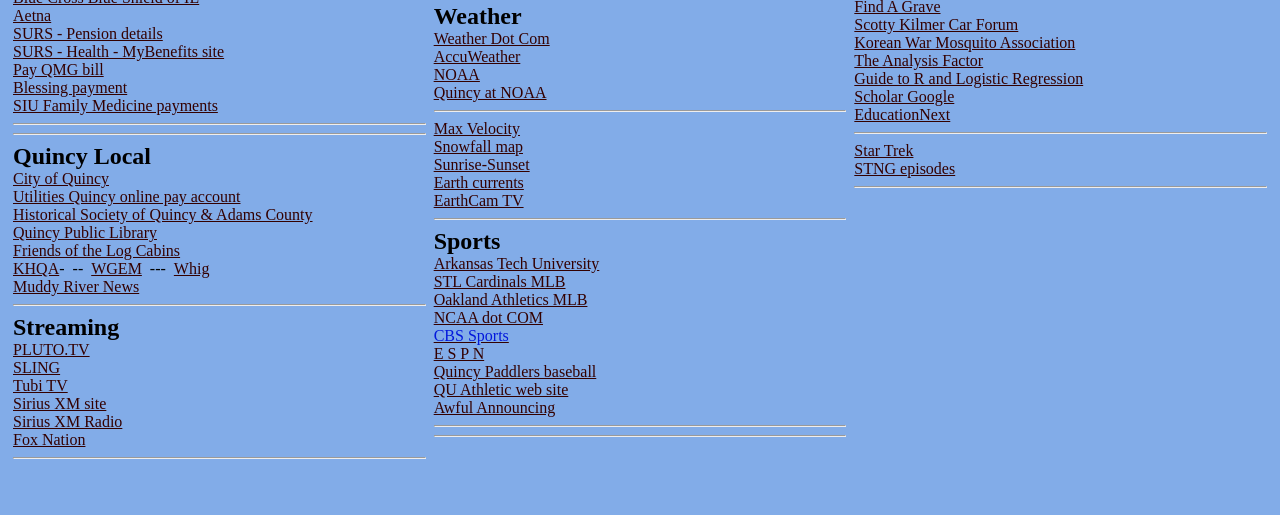
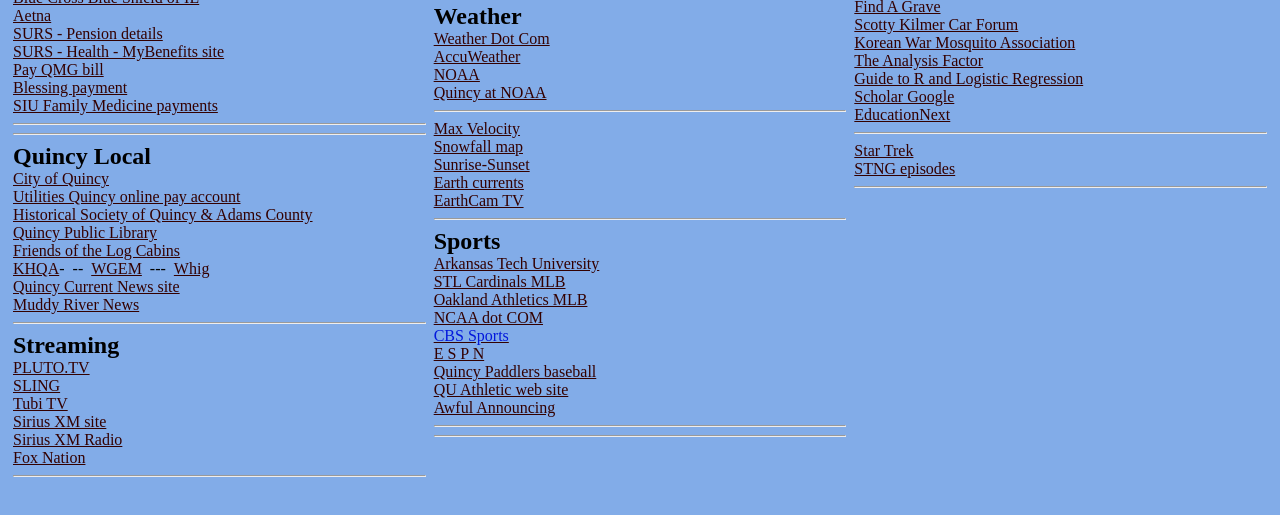
Before and after one commit to ddssite/mainepage, a plain HTML site: page index.html in a window 1280 px wide. Shown: the part 1053-1568 px from the top of the page. Drawn offline with Linux system fonts and the light colour scheme.

Commit message:
Add link to Quincy Current News site

```diff
--- a/index.html
+++ b/index.html
@@ -112,6 +112,7 @@ end of comment re first column -->
 <a href="http://www.quincylibrary.org/">Quincy Public Library</a><br>
 <a href="http://www.logcabinvillagequincyil.com/">Friends of the Log Cabins</a><br>
 <a href="http://www.khqa.com/">KHQA</a>-&nbsp;&nbsp;--&nbsp;&nbsp;<a href="http://www.wgem.com/">WGEM</a>&nbsp;&nbsp;---&nbsp;&nbsp;<a href="http://www.whig.com/">Whig</a><br>
+<a href="https://quincycurrent.com/">Quincy Current News site</a><br>
 <a href="https://muddyrivernews.com/">Muddy River News</a><br>
 <hr>
 
```
